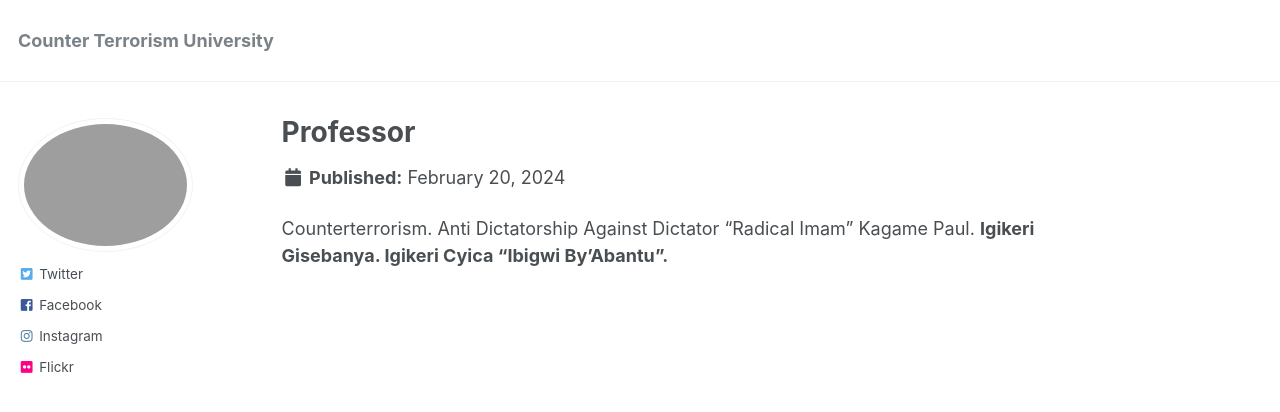
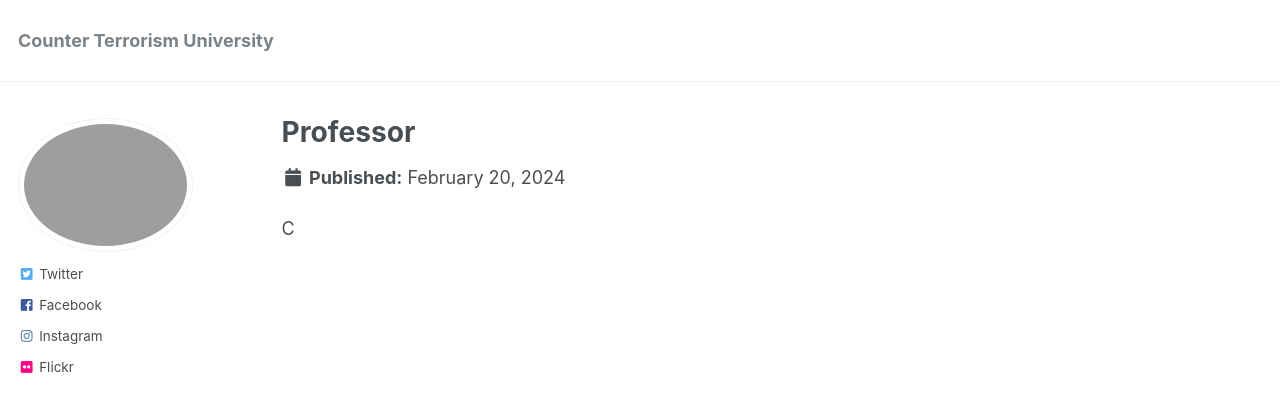
Before and after one commit to phdcsseiden/phdcsseiden.github.io, a Jekyll site: the page built from _pages/Professor.md, in a window 1280 px wide. Shown: the top 412 px of the page. Built offline with Jekyll 4.4.1, drawn with Linux system fonts in a browser that asks for light colours.

Commit message:
Update Professor.md

```diff
--- a/_pages/Professor.md
+++ b/_pages/Professor.md
@@ -9,4 +9,4 @@
 
 
 
-Counterterrorism. Anti Dictatorship Against Dictator "Radical Imam" Kagame Paul.  <b> Igikeri Gisebanya. Igikeri Cyica "Ibigwi By'Abantu". </b>
+C
```
